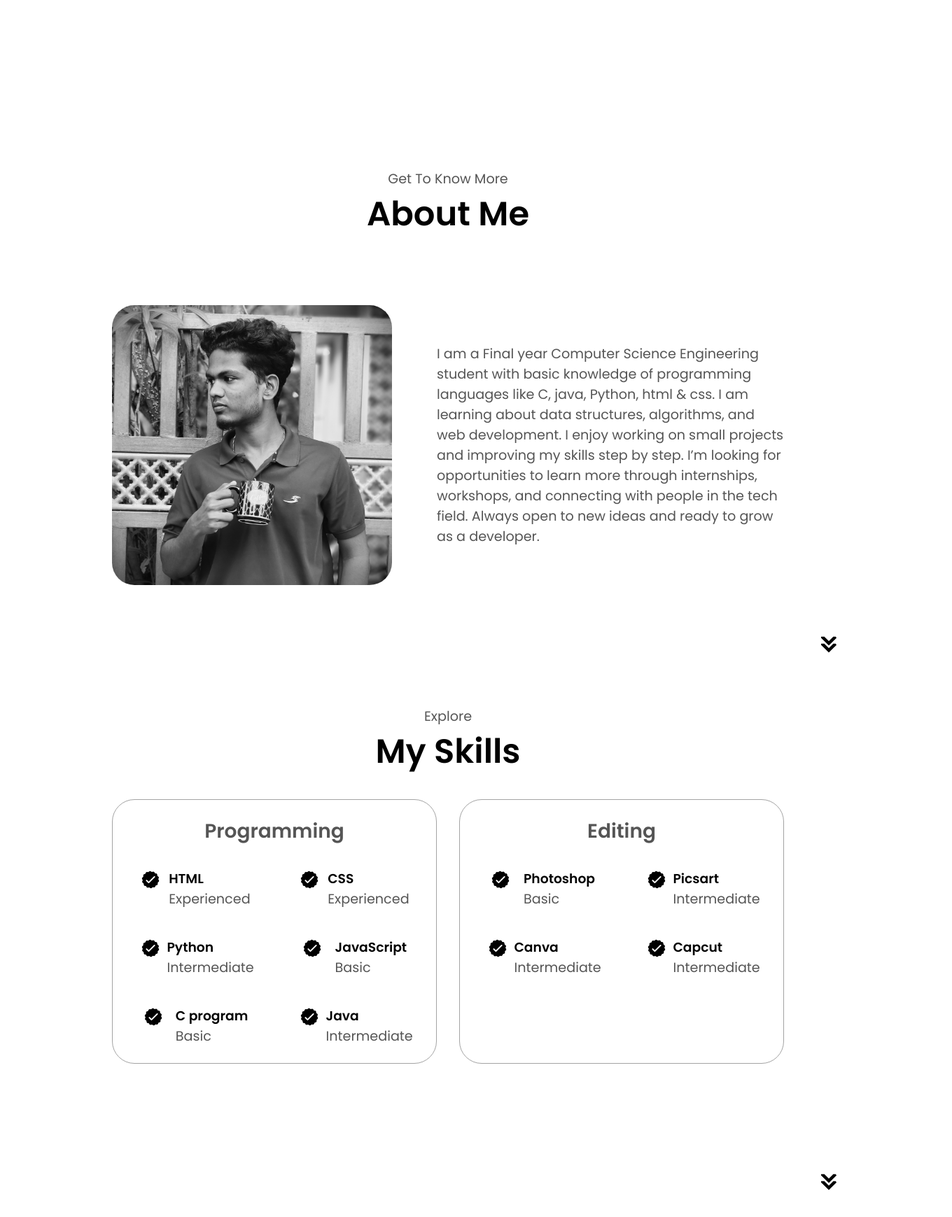
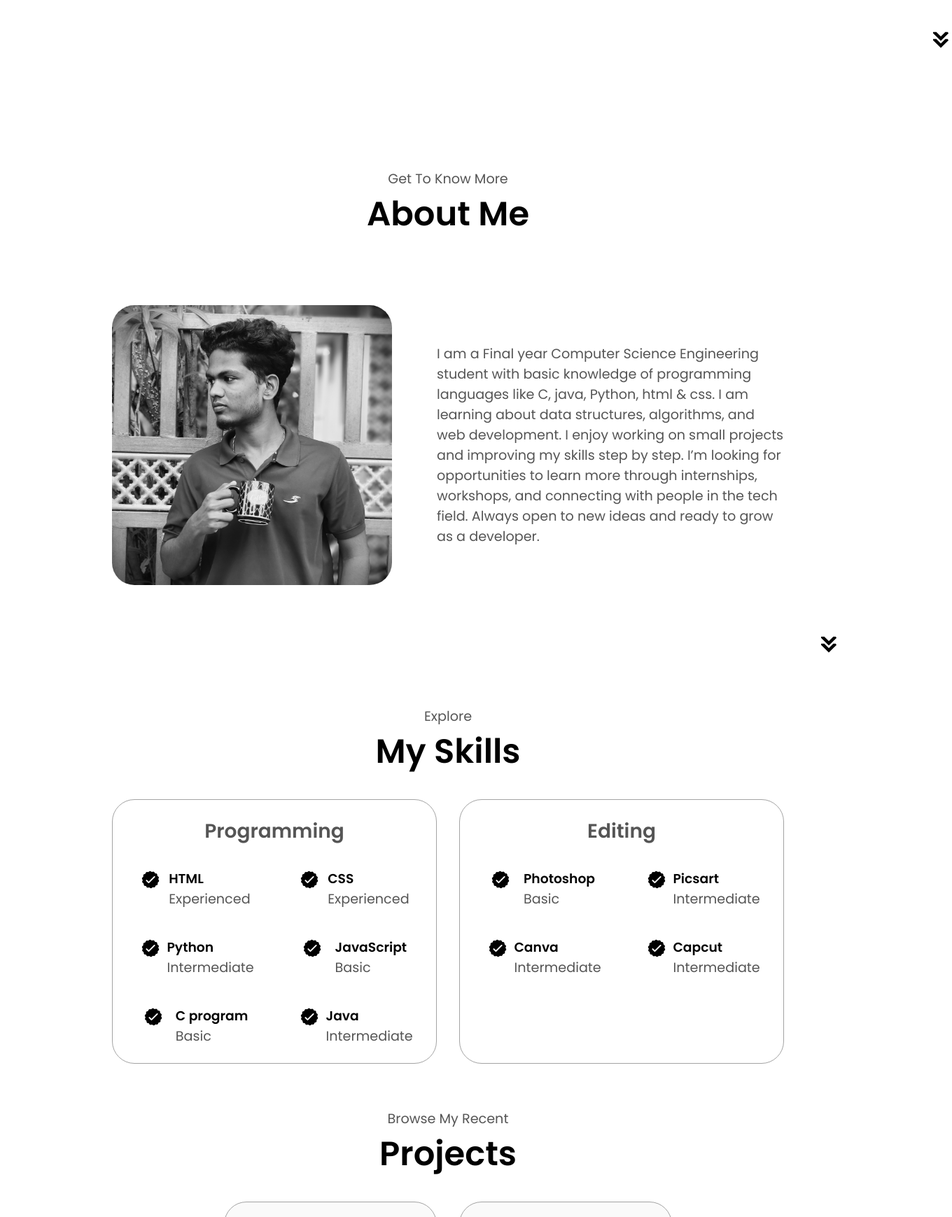
Before and after one commit to g-guhan5/Guhan-Portfolio, a plain HTML site: page index.html in a window 1280 px wide. Shown: the part 687-2426 px from the top of the page at 70% size, 1360 px wide, since content can reach past the window. Drawn offline with Linux system fonts and the light colour scheme; grey boxes are pictures that could not be loaded.

Commit message:
index.html

```diff
--- a/index.html
+++ b/index.html
@@ -107,10 +107,10 @@
         src="./assets/arrow.png"
         alt="Arrow icon"
         class="icon arrow"
-        onclick="location.href='./#experience'"
+        onclick="location.href='./#Skills'"
       />
     </section>
-    <section id="experience">
+    <section id="Skills">
       <p class="section__text__p1">Explore</p>
       <h1 class="title">My Skills</h1>
       <div class="experience-details-container">
@@ -237,14 +237,6 @@
           </div>
         </div>
       </div>
-
-      <img
-        src="./assets/arrow.png"
-        alt="Arrow icon"
-        class="icon arrow"
-        onclick="location.href='./#projects'"
-      />
-    </section>
     <section id="projects">
       <p class="section__text__p1">Browse My Recent</p>
       <h1 class="title">Projects</h1>
@@ -327,6 +319,12 @@
       </nav>
       <p>Copyright &#169; 2025 Guhan. All Rights Reserved.</p>
     </footer>
+    <img
+        src="./assets/arrow.png"
+        alt="Arrow icon"
+        class="icon arrow"
+        onclick="location.href='./#projects'"
+      />
     </section>
     <script src="script.js"></script>
   </body>
```
